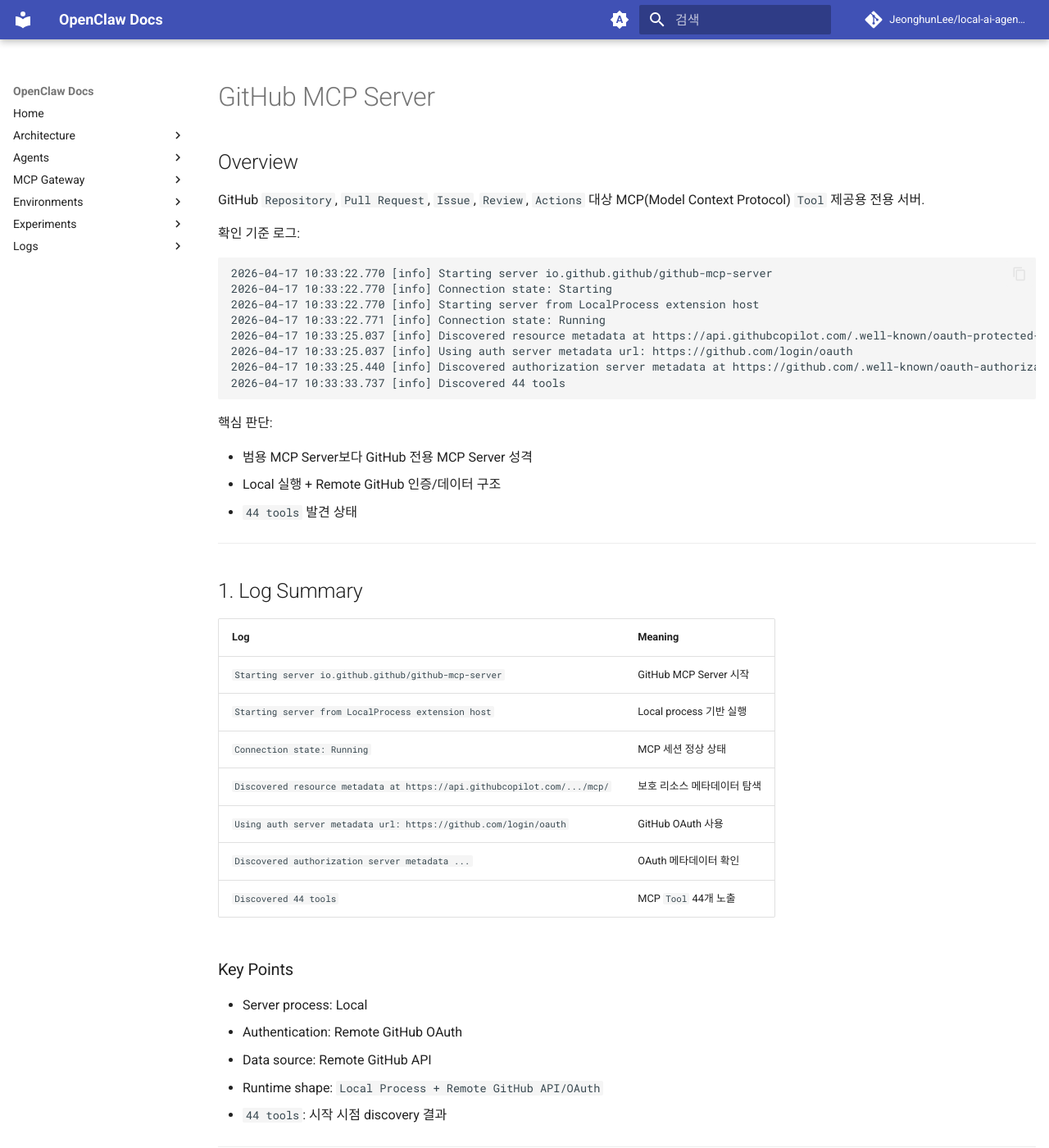
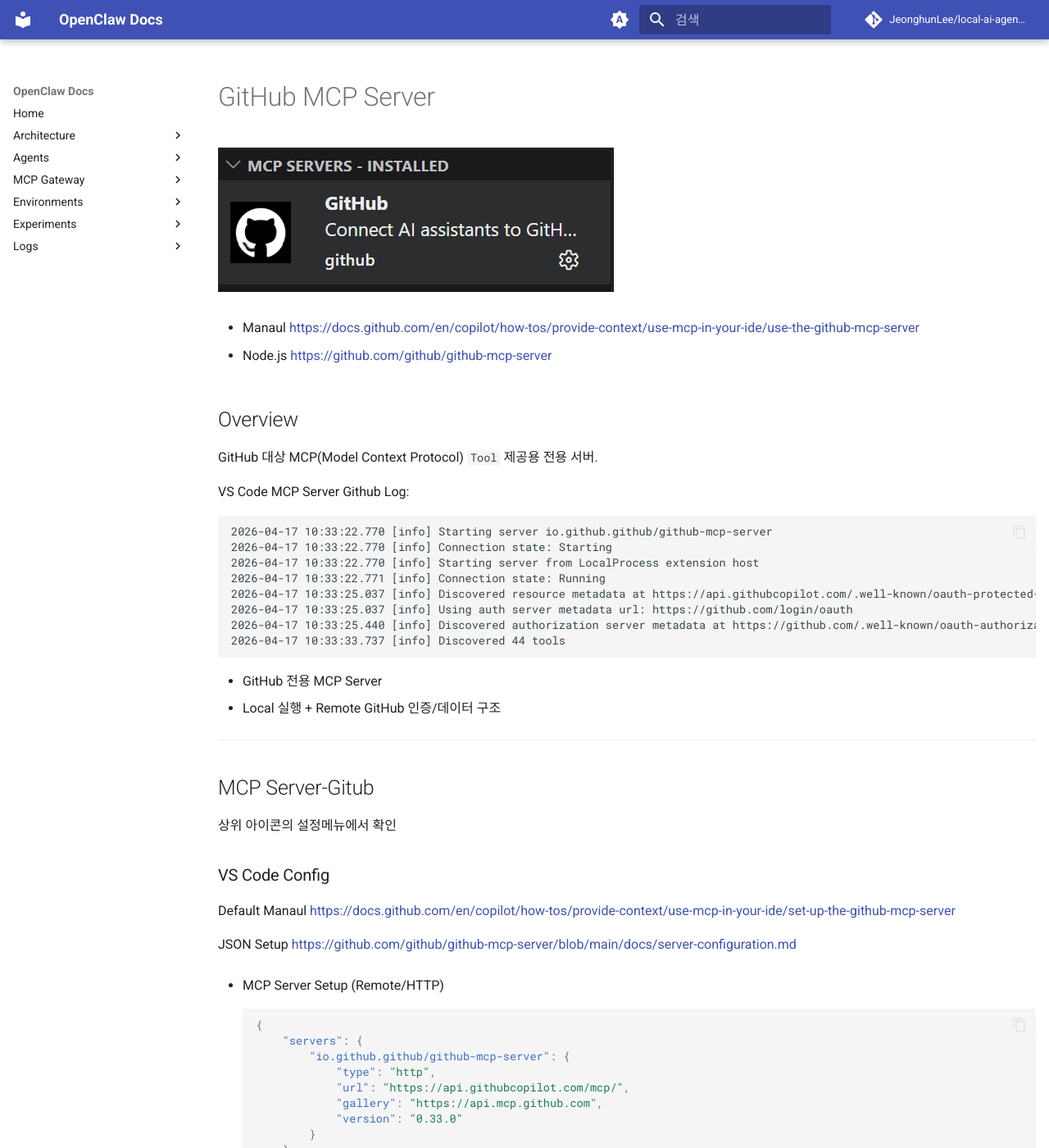
Before and after one commit to JeonghunLee/local-ai-agent-mcp, an MkDocs documentation site: the page built from docs/mcp/mcp_server_github.md, in a window 1280 px wide and 1400 px high. Shown: the whole window at 82% size. Built offline with MkDocs 1.6.1 and Material for MkDocs 9.7.7, drawn with Linux system fonts in a browser that asks for light colours; comment, search, counter and statistics services are not loaded; some of the changed text lies outside the part shown.

Commit message:
update docs

````diff
--- a/docs/mcp/mcp_server_github.md
+++ b/docs/mcp/mcp_server_github.md
@@ -1,12 +1,21 @@
 # GitHub MCP Server
+
+![](../imgs/mcp_server_github_00.png)
+
+
+* Manaul
+https://docs.github.com/en/copilot/how-tos/provide-context/use-mcp-in-your-ide/use-the-github-mcp-server
+
+* Node.js
+https://github.com/github/github-mcp-server
+
 
 ## Overview
 
-GitHub `Repository`, `Pull Request`, `Issue`, `Review`, `Actions` 대상 MCP(Model Context Protocol) `Tool` 제공용 전용 서버.
+GitHub 대상 MCP(Model Context Protocol) `Tool` 제공용 전용 서버.
 
-확인 기준 로그:
-
-```text
+VS Code MCP Server Github Log:
+```log
 2026-04-17 10:33:22.770 [info] Starting server io.github.github/github-mcp-server
 2026-04-17 10:33:22.770 [info] Connection state: Starting
 2026-04-17 10:33:22.770 [info] Starting server from LocalProcess extension host
@@ -17,37 +26,48 @@ GitHub `Repository`, `Pull Request`, `Issue`, `Review`, `Actions` 대상 MCP(Mod
 2026-04-17 10:33:33.737 [info] Discovered 44 tools
 ```
 
-핵심 판단:
+- GitHub 전용 MCP Server
+- Local 실행 + Remote GitHub 인증/데이터 구조
 
-- 범용 MCP Server보다 GitHub 전용 MCP Server 성격
-- Local 실행 + Remote GitHub 인증/데이터 구조
-- `44 tools` 발견 상태
 
 ---
 
-## 1. Log Summary
+## MCP Server-Gitub
 
-| Log | Meaning |
-|------|------|
-| `Starting server io.github.github/github-mcp-server` | GitHub MCP Server 시작 |
-| `Starting server from LocalProcess extension host` | Local process 기반 실행 |
-| `Connection state: Running` | MCP 세션 정상 상태 |
-| `Discovered resource metadata at https://api.githubcopilot.com/.../mcp/` | 보호 리소스 메타데이터 탐색 |
-| `Using auth server metadata url: https://github.com/login/oauth` | GitHub OAuth 사용 |
-| `Discovered authorization server metadata ...` | OAuth 메타데이터 확인 |
-| `Discovered 44 tools` | MCP `Tool` 44개 노출 |
+상위 아이콘의 설정메뉴에서 확인
 
-### Key Points
+### VS Code Config
 
-- Server process: Local
-- Authentication: Remote GitHub OAuth
-- Data source: Remote GitHub API
-- Runtime shape: `Local Process + Remote GitHub API/OAuth`
-- `44 tools`: 시작 시점 discovery 결과
+Default Manaul
+    https://docs.github.com/en/copilot/how-tos/provide-context/use-mcp-in-your-ide/set-up-the-github-mcp-server
 
----
 
-## 2. GitHub MCP Server Capabilities
+JSON Setup
+    https://github.com/github/github-mcp-server/blob/main/docs/server-configuration.md
+
+* MCP Server Setup (Remote/HTTP)
+```json
+{
+	"servers": {
+		"io.github.github/github-mcp-server": {
+			"type": "http",
+			"url": "https://api.githubcopilot.com/mcp/",
+			"gallery": "https://api.mcp.github.com",
+			"version": "0.33.0"
+		}
+	},
+	"inputs": []
+}
+```
+
+* AI Agent Setup
+Config Model Access
+    [v] Auto
+    [v]
+
+
+
+### Capabilities
 
 주요 기능군:
 
@@ -74,43 +94,7 @@ flowchart LR
     Server -->|read / write tools| API
 ```
 
-### 2.1 GitHub MCP Server Location (Local / Remote)
-
-| Component | Location | Description |
-|------|------|------|
-| MCP Server Process | Local | IDE 또는 MCP Client 프로세스 |
-| OAuth Server | Remote | `github.com/login/oauth` |
-| Protected Resource Metadata | Remote | `api.githubcopilot.com` |
-| Data Source | Remote | GitHub `Repository` / `PR` / `Issue` / `Actions` |
-
-### Structure Summary
-
-- Execution: Local
-- Auth: Remote
-- Data: Remote
-- Scope 결정 요소: GitHub API + server implementation
-
----
-
-## 3. 44 Tools and Their Roles
-
-주의:
-
-- 로그 기준 확인 사실: `Discovered 44 tools`
-- 로그 미포함 항목: 개별 `Tool` 이름 전체
-- 아래 표: 일반적인 GitHub MCP Server 패턴 기준 역할군 정리
-- 실제 목록 확인 수단: MCP Inspector, `tools/list`
-
-### 3.1 Confirmed vs Inferred
-
-| Type | Status | Meaning |
-|------|------|------|
-| Count | Confirmed | `44 tools` 는 로그로 확인 |
-| Exact tool names | Unverified | 개별 Tool 이름은 현재 문서 근거만으로 확인 불가 |
-| Exact tool signatures | Unverified | 입력 파라미터, 반환 타입 확인 불가 |
-| Role mapping below | Inferred | 일반적인 GitHub MCP Server 패턴 기준 분류 |
-
-### 3.2 Inferred 44-Item Mapping
+### Roles
 
 | No. | Inferred Role Group | Example Tasks | Verification |
 |------|------|-----------|------|
@@ -247,22 +231,3 @@ flowchart LR
 
 - 사용자 직접 조합 부담 감소
 - workflow 표준화 용이
-
----
-
-## Recommendation
-
-권장 구성:
-
-- GitHub 데이터 조회/수정: GitHub MCP Server
-- 빌드, 테스트, log 분석, 문서 생성: 프로젝트 전용 MCP Server
-- 다단계 자동화: Wrapper `Tool` 또는 상위 Orchestrator
-
----
-
-## Notes
-
-- `44 tools` 수: 서버 버전, 인증 범위, MCP Client 구현 영향
-- 실제 개별 목록 필요 시: MCP Inspector 또는 `tools/list` 결과 캡처
-- 현재 문서 기준: 확보 로그 + 일반적인 GitHub MCP Server 패턴
-- 번호 `1`~`44`: 실제 Tool 이름이 아니라, `44개` 규모를 맞춰 정리한 추정 역할 인덱스
````
Also changed, not shown: other parts of docs/mcp/mcp_server_github.md (+1 -1 lines), docs/mcp/mcp_gateway.md (+71 -4 lines), docs/imgs/mcp_server_github_00.png (added).
